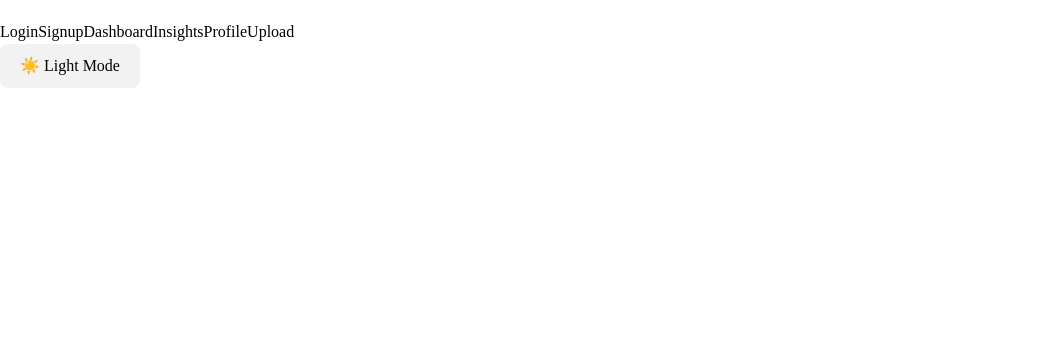
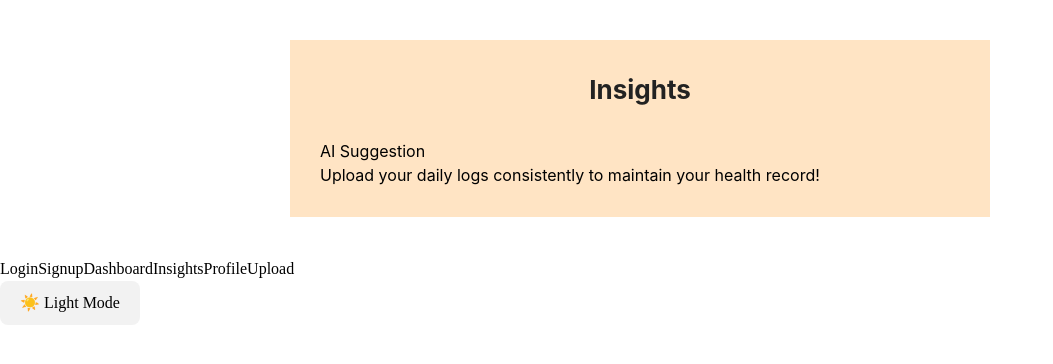
Before and after one commit to TeamBinaryBandits/HealthLog, a React app in the folder Healthlog/: page / in a window 1280 px wide. Both pictures are taken after a click on the button "Insights". Shown: the top 364 px of the page, without its empty margins (0-1053 px from the left). Built offline with nearby package versions, Linux system fonts and the light colour scheme; no server answers; the database is empty; the HTML template or start-up script is replaced by a standard one.

Commit message:
Changes in insight

```diff
--- a/Healthlog/src/InsightsPage.css
+++ b/Healthlog/src/InsightsPage.css
@@ -0,0 +1,37 @@
+.container {
+    background-color: bisque;
+  padding: 30px;
+  max-width: 700px;
+  margin: 40px auto;
+  font-family: "Inter", sans-serif;
+}
+
+h2 {
+  font-size: 26px;
+  font-weight: 700;
+  margin-bottom: 30px;
+  text-align: center;
+  color: #222;
+}
+
+
+.ai-box {
+  padding: 20px;
+  background: #fcfcfc;
+  border-radius: 12px;
+  border: 1px solid #e7e7e7;
+
+  box-shadow: 0 3px 10px rgba(0, 0, 0, 0.04);
+}
+
+.ai-box h4 {
+  margin-bottom: 10px;
+  font-size: 18px;
+  font-weight: 600;
+  color: #222;
+}
+
+.ai-box p {
+  color: #555;
+  line-height: 1.5;
+}
--- a/Healthlog/src/InsightsPage.jsx
+++ b/Healthlog/src/InsightsPage.jsx
@@ -1,29 +1,40 @@
 import './InsightsPage.css';
-import React, {useState} from "react";
+import {useEffect, useState} from "react";
+import {collection, getDocs} from "firebase/firestore";
+import {db} from "../firebase.js"
 export default function InsightsPage()
 {
-const [healthdata, sethealthdata] = useState(null);
-const [insight, setinsights] = useState([]);
-const mockData = {
-    mood: [3, 4, 5, 2, 3, 4, 2],
-    sleephours: [6, 7.5, 5, 7, 8, 6, 4],
-    steps: [4000, 5000, 8000, 7500, 3000, 8000, 4600]
-};
-const getAvg = (arr)=>
-{
+const [logs, setlogs] = useState([]);
 
-return(arr.reduce((a,b) => a + b, 0)/arr.length).toFixed(1);
+useEffect(()=> {
+    const loadData = async () =>
+        {
+            const snap = await getDocs(collection(db, "healthlogs"));
+            const arr =[];
+
+          snap.forEach((doc)=>
+        {
+            arr.push({
+                day: new Date(doc.Date().uploadAt?.seconds * 1000)
+                .toLocaleDateString("en-us", {weekday:"short"}),
+                value: 1
+            });
+        });
+        setlogs(arr)
+    };
+    loadData();
+
+   }, []);
+
+  return (
+    <div className="container">
+      <h2>Insights</h2>
+
+
+      <div className="ai">
+        <h4>AI Suggestion</h4>
+        <p>Upload your daily logs consistently to maintain your health record!</p>
+      </div>
+      </div>
+  );
 }
-const getTrend =(e) =>
-{
-
-}
-const getSleepquality = (e) =>
-{
-
-}
-const getInsights = (data) =>
-{
-
-}
-}
```
